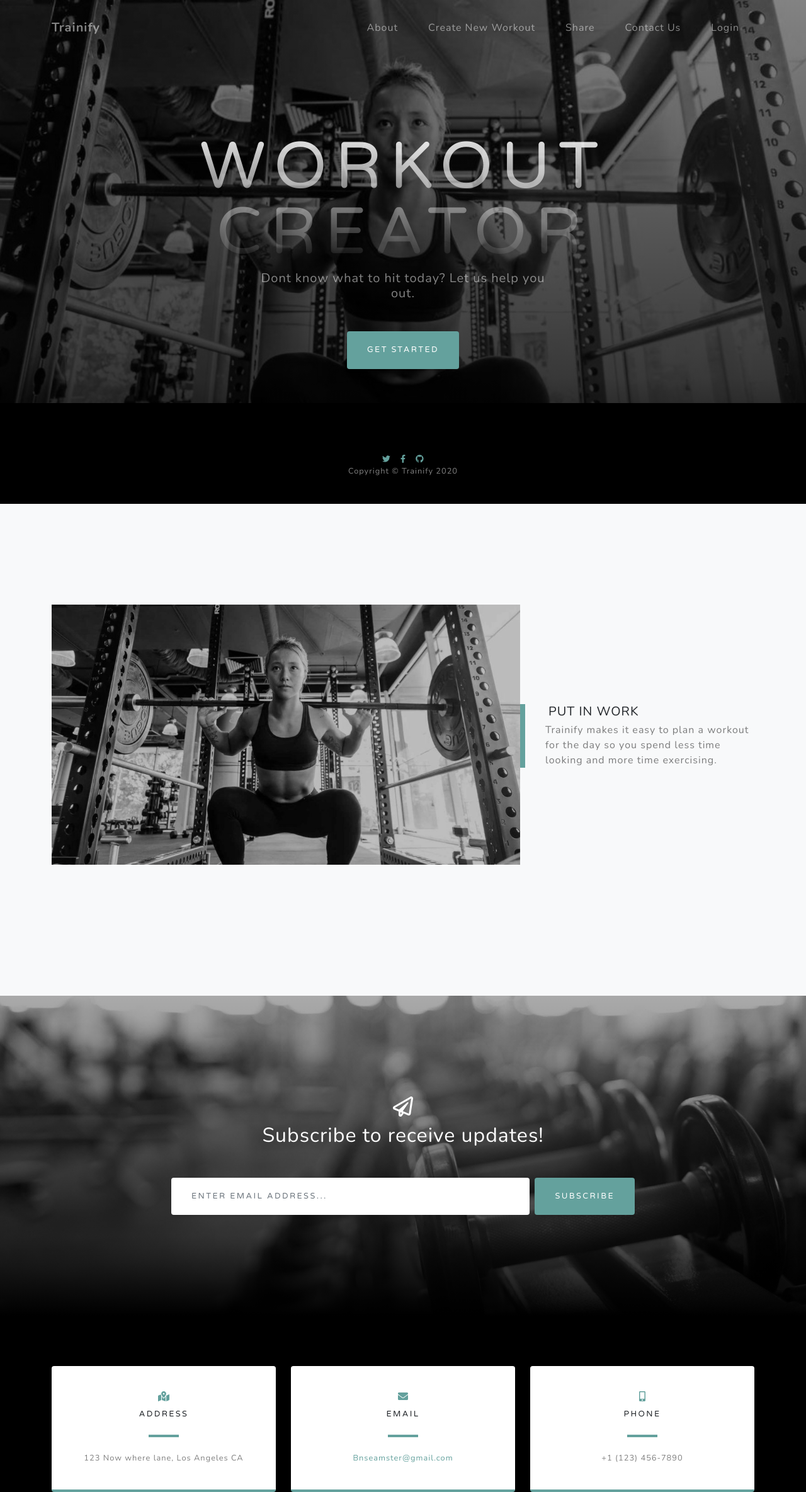
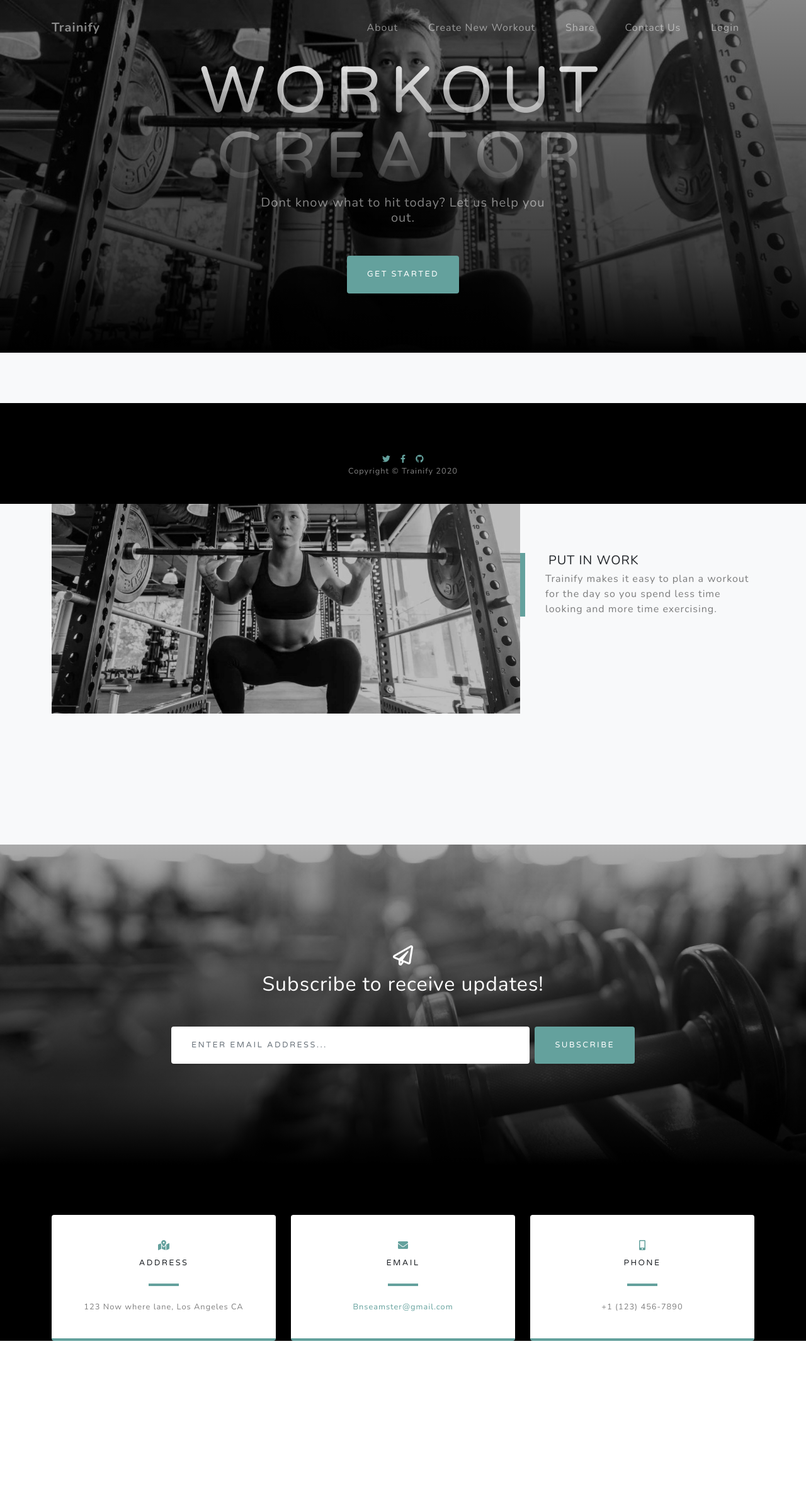
Before and after one commit to Bnseamster/trainify, a Django app: page / in a window 1280 px wide. Shown: the whole page at 63% size. After the commit the page ends 2129 px from the top, so only its background shows below. Run offline with Django 3.2, Linux system fonts and the light colour scheme; some libraries are stand-ins or nearby versions.

Commit message:
update login page styling to flexbox

```diff
--- a/exercise/static/exercise/css/customstyles.css
+++ b/exercise/static/exercise/css/customstyles.css
@@ -1,3 +1,14 @@
+/* General styles */
+
+html, body{
+    height: 100%
+}
+
+body{
+    display: flex;
+    flex-direction: column;
+}
+
 #like-button{
     padding:2% !important;
 }
@@ -351,6 +362,7 @@ h4 {
     bottom: 0;
     width: 100%;
     height: 2.5rem;
+    flex-shrink: 0;
 }
 
 
--- a/exercise/templates/exercise/login.html
+++ b/exercise/templates/exercise/login.html
@@ -2,7 +2,7 @@
 
 {% block body %}
 {% load static %}
-<section class="projects-section bg-light" id="login">
+<section class="projects-section bg-light" id="login" style="flex: 1 0 auto;">
     <style>
         #mainNav .navbar-brand {
             padding: 0.5rem 0;
```
